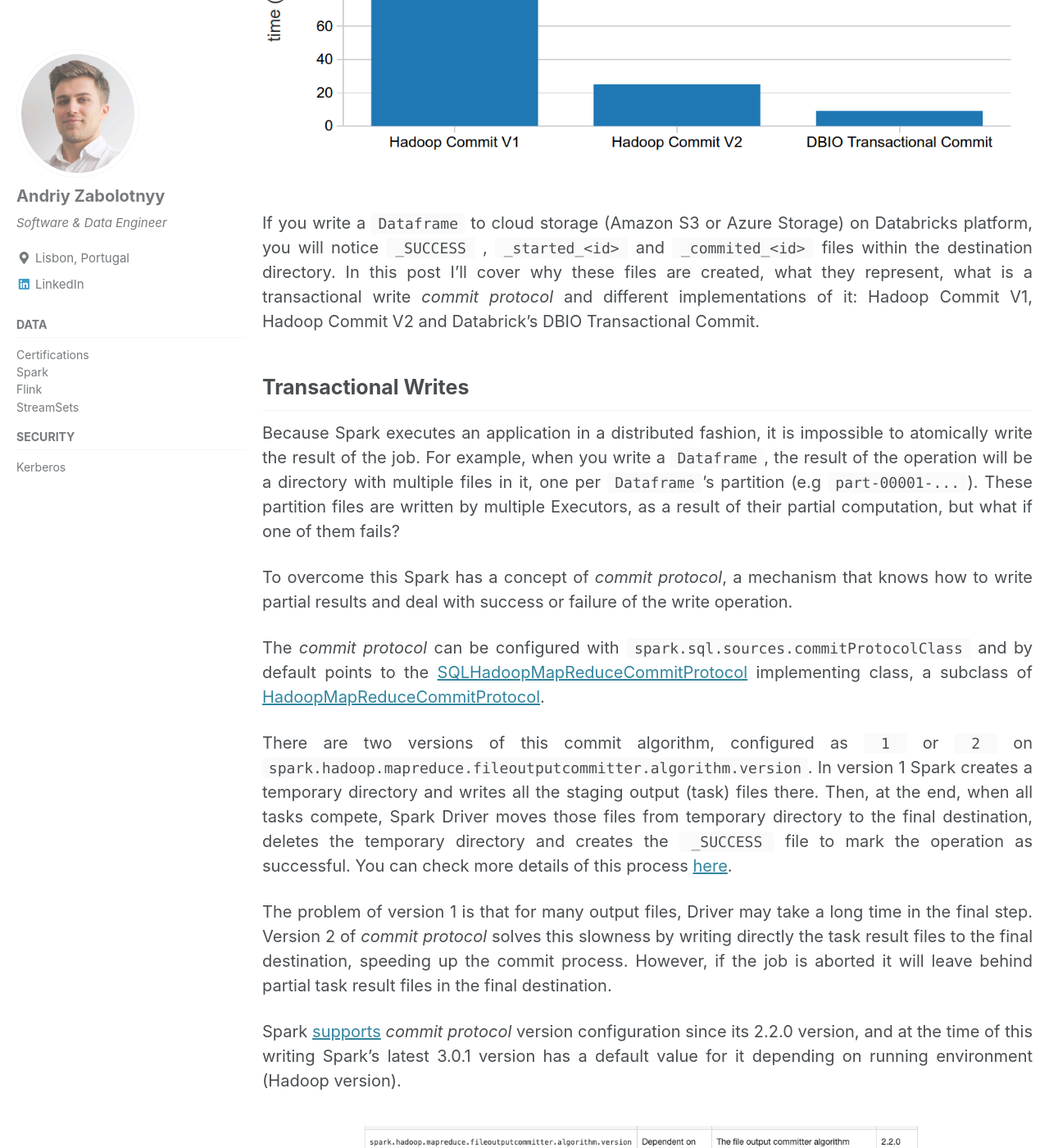
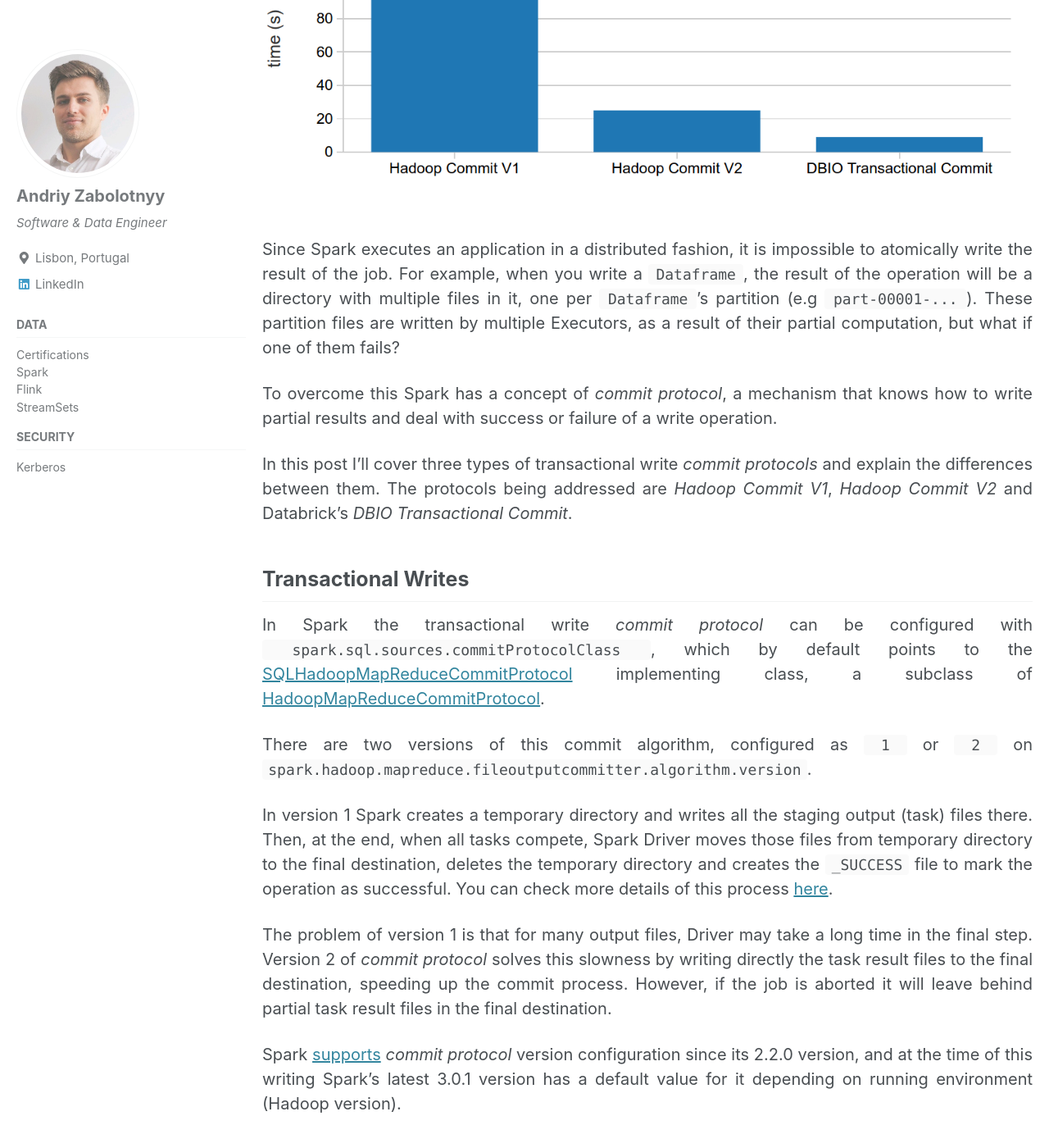
Before and after one commit to andriymz/andriymz.github.io, a Jekyll site: the page built from _posts/2020-10-30-transactional-writes-in-spark.md, in a window 1280 px wide and 1400 px high, scrolled down 431 px. Shown: the whole window at 82% size. Built offline with Jekyll 4.4.1, drawn with Linux system fonts in a browser that asks for light colours; cached includes are drawn as plain includes; comment, search, counter and statistics services are not loaded; some of the changed text lies outside the part shown.

Commit message:
Update "Transactional Writes in Spark" with an introduction and conclusion

```diff
--- a/_posts/2020-10-30-transactional-writes-in-spark.md
+++ b/_posts/2020-10-30-transactional-writes-in-spark.md
@@ -8,17 +8,18 @@
 
 {% include figure image_path="/assets/images/spark/transactional_writes/intro.png" %}
 
-If you write a `Dataframe` to cloud storage (Amazon S3 or Azure Storage) on Databricks platform, you will notice `_SUCCESS` , `_started_<id>` and `_commited_<id>` files within the destination directory. In this post I'll cover why these files are created, what they represent, what is a transactional write *commit protocol* and different implementations of it: Hadoop Commit V1, Hadoop Commit V2 and Databrick's DBIO Transactional Commit.
+Since Spark executes an application in a distributed fashion, it is impossible to atomically write the result of the job. For example, when you write a `Dataframe`, the result of the operation will be a directory with multiple files in it, one per `Dataframe`'s partition (e.g `part-00001-...`). These partition files are written by multiple Executors, as a result of their partial computation, but what if one of them fails?
+
+To overcome this Spark has a concept of *commit protocol*, a mechanism that knows how to write partial results and deal with success or failure of a write operation.
+
+In this post I'll cover three types of transactional write *commit protocols* and explain the differences between them. The protocols being addressed are _Hadoop Commit V1_, _Hadoop Commit V2_ and Databrick's _DBIO Transactional Commit_.
 
 ## Transactional Writes
 
-Because Spark executes an application in a distributed fashion, it is impossible to atomically write the result of the job. For example, when you write a `Dataframe`, the result of the operation will be a directory with multiple files in it, one per `Dataframe`'s partition (e.g `part-00001-...`). These partition files are written by multiple Executors, as a result of their partial computation, but what if one of them fails?
-
-To overcome this Spark has a concept of *commit protocol*, a mechanism that knows how to write partial results and deal with success or failure of the write operation.
-
-The *commit protocol* can be configured with `spark.sql.sources.commitProtocolClass` and by default points to the [SQLHadoopMapReduceCommitProtocol](https://github.com/apache/spark/blob/master/sql/core/src/main/scala/org/apache/spark/sql/execution/datasources/SQLHadoopMapReduceCommitProtocol.scala) implementing class, a subclass of [HadoopMapReduceCommitProtocol](https://github.com/apache/spark/blob/master/core/src/main/scala/org/apache/spark/internal/io/HadoopMapReduceCommitProtocol.scala#L140).
+In Spark the transactional write *commit protocol* can be configured with `spark.sql.sources.commitProtocolClass`, which by default points to the [SQLHadoopMapReduceCommitProtocol](https://github.com/apache/spark/blob/master/sql/core/src/main/scala/org/apache/spark/sql/execution/datasources/SQLHadoopMapReduceCommitProtocol.scala) implementing class, a subclass of [HadoopMapReduceCommitProtocol](https://github.com/apache/spark/blob/master/core/src/main/scala/org/apache/spark/internal/io/HadoopMapReduceCommitProtocol.scala#L140).
 
 There are two versions of this commit algorithm, configured as `1` or `2` on `spark.hadoop.mapreduce.fileoutputcommitter.algorithm.version`.
+
 In version 1 Spark creates a temporary directory and writes all the staging output (task) files there. Then, at the end, when all tasks compete, Spark Driver moves those files from temporary directory to the final destination, deletes the temporary directory and creates the `_SUCCESS` file to mark the operation as successful. You can check more details of this process [here](https://www.waitingforcode.com/apache-spark-sql/apache-spark-success-anatomy/read).
 
 The problem of version 1 is that for many output files, Driver may take a long time in the final step. Version 2 of *commit protocol* solves this slowness by writing directly the task result files to the final destination, speeding up the commit process. However, if the job is aborted it will leave behind partial task result files in the final destination.
@@ -105,6 +106,14 @@
 To clean up partition files of uncommitted transactions, there is [VACUUM](https://docs.databricks.com/spark/latest/spark-sql/dbio-commit.html?_ga=2.110458629.1898107027.1604185218-1080905499.1603716625#clean-up-uncommitted-files) operation, that accepts an output path and the retention period.
 
 
+## Conclusion
+
+Depending on your execution environment or expected behavior in case of application execution failure, different *commit protocol* should be chosen.
+
+If your Spark application runs in Hadoop environment, you should use Spark's *Hadoop Commit* protocol, that can be of version 1 or version 2. Version 1 is slower, but guarantees that no partial files will be left after a Spark Job is aborted. Version 2 is faster, but you will end up with partial results in destination directory when performing a write operation and it fails. One of these versions should be configured depending if safety or performance is your main concern.
+
+If your Spark application runs in Databricks environment, you should definitely stick with their own *commit protocol* implementation called *DBIO Transactional Commit*, which is configured by default. This protocol offers at the same time safety (no partial/corrupt data) and performance, since it is optimized for cloud storage.
+
 ## Resources
 
 [Apache Spark's _SUCESS anatomy](https://www.waitingforcode.com/apache-spark-sql/apache-spark-success-anatomy/read)
```
